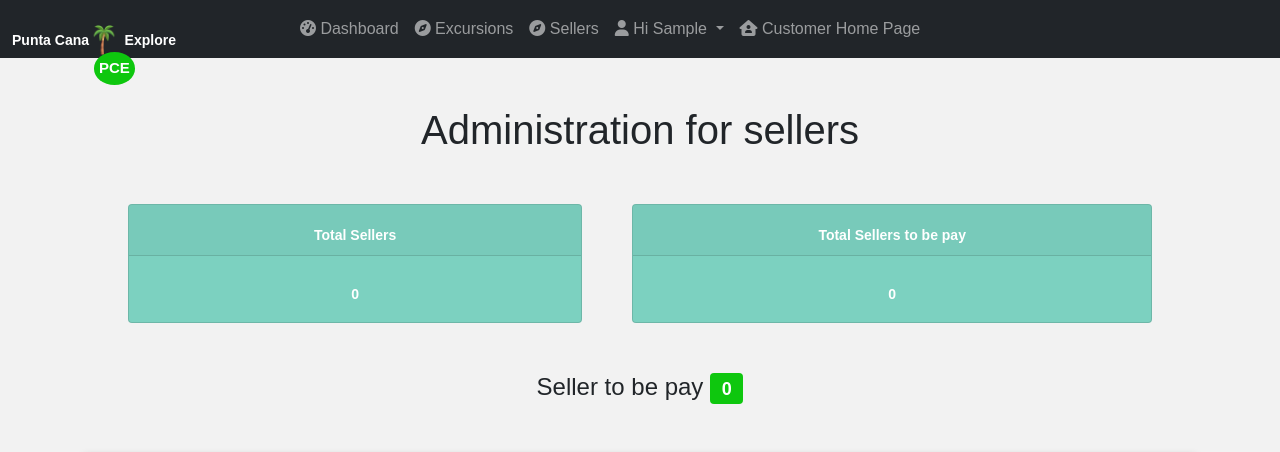
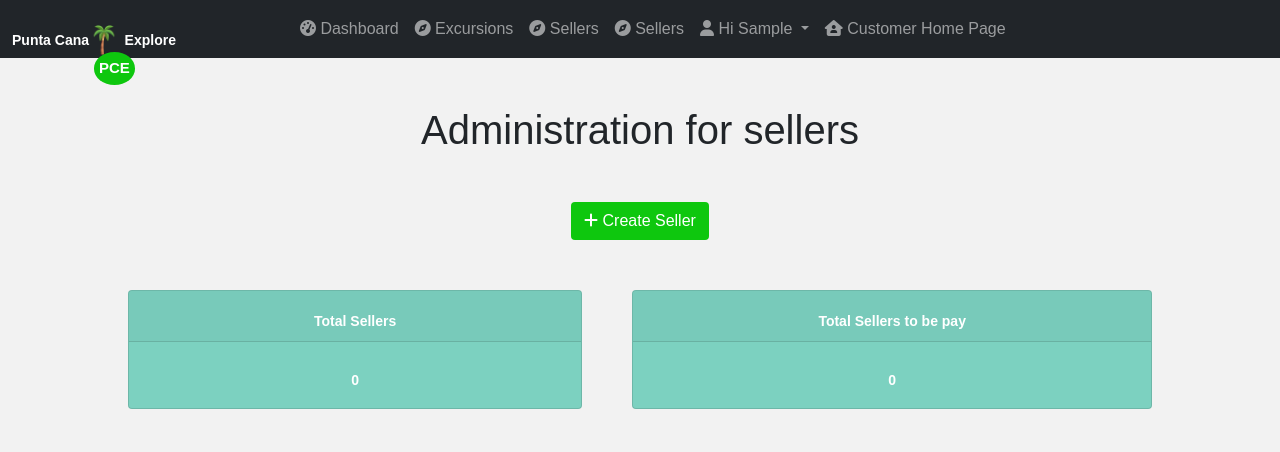
Before and after one commit to Gersondelacruzdeveloper/yara-beach, a Django app: page /administrator/seller in a window 1280 px wide. Shown: the top 452 px of the page. Run offline with Django 4.2, Linux system fonts and the light colour scheme; the visitor is signed in with stand-in values (Sample User, id 1); data that the repository does not hold is empty; parts of the project's set-up code (start-up, migrations or seed data) failed here and were passed over; some libraries are stand-ins or nearby versions.

Commit message:
fix genrator code, in model, make migrations, add seller link in seller

```diff
--- a/templates/administrator/administrator_base.html
+++ b/templates/administrator/administrator_base.html
@@ -65,6 +65,11 @@
                         <a class="nav-link" href="{% url 'seller' %}"> <i class="fa-solid fa-compass"></i>
                             Sellers</a>
                     </li>
+                    <li class="nav-item">
+                        <a class="nav-link" href="{% url 'seller' %}"> <i class="fa-solid fa-compass"></i>
+                            Sellers</a>
+                    </li>
+
                     <!-- <li class="nav-item">
                         <a class="nav-link" href="{% url 'admin-rental' %}"><i class="fa-solid fa-bed"></i>
                             Rentals</a>
--- a/templates/administrator/seller.html
+++ b/templates/administrator/seller.html
@@ -6,6 +6,13 @@
 <!-- header and card section -->
 <section>
     <h1 class="text-center mt-5">Administration for sellers</h1>
+    <div class="text-center mt-5">
+        <a href="{% url 'reference'%}"><button type="button" class="btn user_button_sm my_hover"><i
+                    class="fa-solid fa-plus"></i> Create Seller</button></a>
+    </div>
+
+
+    <!-- {% url 'reference' %} -->
     <div class="card-admin-wrapper_seller">
         <!-- show Total Users -->
         <div class="card text-center color-user">
--- a/templates/checkout/success.html
+++ b/templates/checkout/success.html
@@ -20,7 +20,7 @@
                         {% endfor %}
 
                         <strong>Amount paid:</strong>
-                        <span>£{{excursion_total | floatformat:2}}</span>
+                        <span>${{excursion_total | floatformat:2}}</span>
                         <div class="pt-2">We have sent you an email with all the booking information</div>
                         <div class="mt-5">
                             <a href="{% url 'home' %}">Go to Home</a>
```
Also changed, not shown: excursions/models.py (+4 -3 lines), excursions/migrations/0027_alter_reference_bank_acount_type.py (added).
